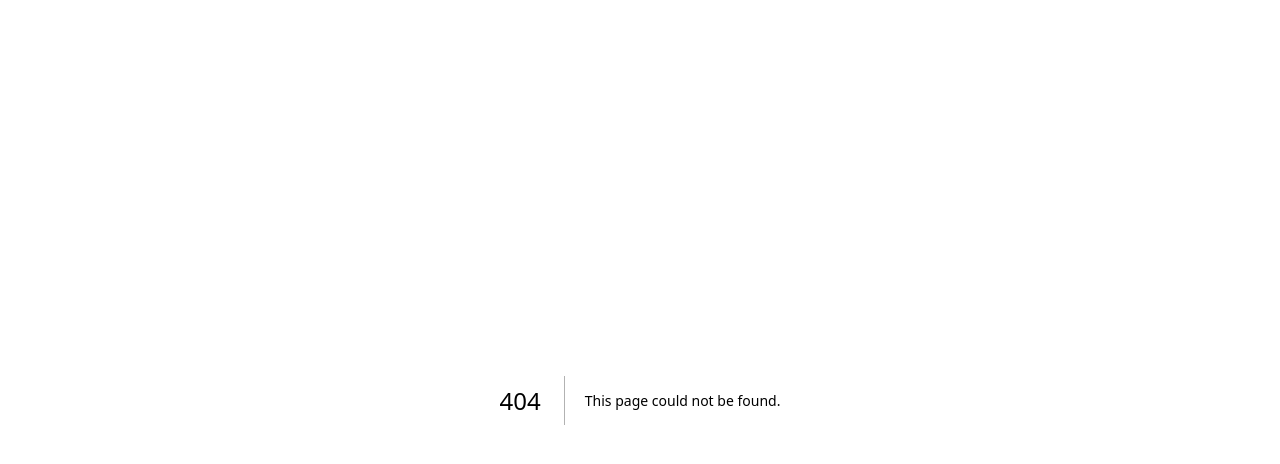
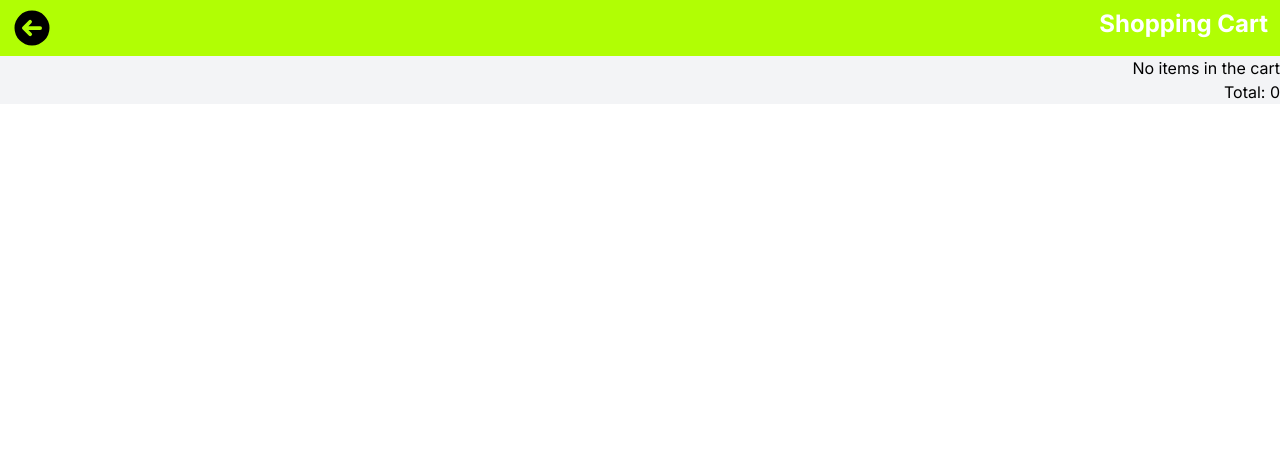
Before and after one commit to Alicesinha/ton_stone, a Next.js app: page /cart_items in a window 1280 px wide. Before the commit this address had no page. Shown: the top 464 px of the page. Built offline with nearby package versions, Linux system fonts and the light colour scheme.

Commit message:
feat: cart page with sum items and price total

```diff
--- a/src/app/cartItems/index.tsx
+++ /dev/null
@@ -1,23 +0,0 @@
-'use client'
-import { useAppState } from '@/context/AppState'
-import React from 'react'
-import ProductCard from '@/components/product_item_wrapper'
-
-export default function CartWrapper() {
-	const {
-		state: {
-			productToCard: { productToCard },
-		},
-	} = useAppState()
-
-	return (
-		<div className='max-w-9xl mx-auto p-4'>
-			<h2 className='text-2xl font-bold mb-4'>Shopping Cart</h2>
-			<div className='grid grid-cols-1 sm:grid-cols-2 gap-4 border border-gray-300 rounded-lg p-4'>
-				{productToCard.map(product => (
-					<ProductCard key={product.id} itemData={product} />
-				))}
-			</div>
-		</div>
-	)
-}
--- /dev/null
+++ b/src/app/cart_items/page.tsx
@@ -0,0 +1,42 @@
+'use client'
+import { useAppState } from '@/context/AppState'
+import React from 'react'
+import ProductCard from '@/components/product_item_wrapper'
+import { ArrowLeftCircleIcon } from '@heroicons/react/16/solid'
+import Link from 'next/link'
+
+export default function CartWrapper() {
+	const {
+		state: {
+			productToCard: { productToCard },
+		},
+	} = useAppState()
+
+	return (
+		<div className='max-w-9xl mx-auto '>
+			<div className='py-2 px-3 flex justify-between bg-custom-green align-center '>
+				<Link href={'/'}>
+					<ArrowLeftCircleIcon className='w-10 h-10' />
+				</Link>
+				<h2 className='mb-0 text-2xl font-bold text text-white'>
+					Shopping Cart
+				</h2>
+			</div>
+			<div className='bg-custom-light-gray'>
+				<h3 className='mb-0 text-1xl text text-black text-end'>
+					{productToCard.length === 0
+						? 'No items in the cart'
+						: `Total items in the cart: ${productToCard.length}`}
+				</h3>
+				<p className='mb-0 text-1xl text text-black text-end'>
+					Total: {productToCard.reduce((acc, item) => acc + item.price, 0)}
+				</p>
+			</div>
+			<div className='grid grid-cols-1 sm:grid-cols-2 gap-4 rounded-lg p-4'>
+				{productToCard.map(product => (
+					<ProductCard key={product.id} itemData={product} />
+				))}
+			</div>
+		</div>
+	)
+}
--- a/src/app/globals.css
+++ b/src/app/globals.css
@@ -18,11 +18,7 @@
 
 body {
 	color: rgb(var(--foreground-rgb));
-  background: linear-gradient(
-      to bottom,
-      transparent,
-      rgb(var(--background-end-rgb))
-    )
+	background: linear-gradient(to bottom, transparent, rgb(var(foreground-rgb)))
 		rgb(var(--background-start-rgb));
 }
 
--- a/src/app/page.tsx
+++ b/src/app/page.tsx
@@ -1,7 +1,7 @@
 'use client'
 
 import CartWrapper from '@/components/cart_wrapper'
-import ShoppingCard from '../components/shoppingCart/page'
+import ShoppingCard from '../components/shopping_cart/page'
 
 export default function Home() {
 	return (
--- a/src/components/cart_wrapper/index.tsx
+++ b/src/components/cart_wrapper/index.tsx
@@ -1,14 +1,15 @@
 'use client'
 import { useAppState } from '@/context/AppState'
 import React from 'react'
-import ProductCard from '../product_item_wrapper'
+import { ShoppingBagIcon } from '@heroicons/react/20/solid'
+import Link from 'next/link'
 
 export default function CartWrapper() {
-	const {
-		state: {
-			productToCard: { productToCard },
-		},
-	} = useAppState()
-
-	return <div className='p-4'></div>
+	return (
+		<div className='py-2 px-3 flex justify-end bg-custom-green'>
+			<Link href={'/cart_items'}>
+				<ShoppingBagIcon className='w-10 h-10' />
+			</Link>
+		</div>
+	)
 }
--- a/src/components/product_item_wrapper/index.tsx
+++ b/src/components/product_item_wrapper/index.tsx
@@ -27,7 +27,7 @@ export default function ProductCard({ itemData }: ProductItemProps) {
 	}
 
 	return (
-		<div className='max-w-sm bg-white shadow-lg rounded-lg overflow-hidden'>
+		<div className='max-w-sm bg-white shadow-sm rounded-lg overflow-hidden'>
 			<Image
 				src={itemData.image}
 				alt={itemData.title}
--- a/src/components/shoppingCart/page.tsx
+++ b/src/components/shopping_cart/page.tsx
@@ -30,7 +30,7 @@ export default function ShoppingCard() {
 	}, [])
 
 	return (
-		<div className='grid grid-cols-2 sm:grid-cols-4 gap-4 border border-gray-300 rounded-lg p-4'>
+		<div className='grid grid-cols-2 sm:grid-cols-4 gap-4 border rounded-lg p-4'>
 			{loading && <LoadingSpinner />}
 			{products.length > 0 &&
 				products.map(product => (
--- a/tailwind.config.ts
+++ b/tailwind.config.ts
@@ -1,20 +1,26 @@
-import type { Config } from "tailwindcss";
+import type { Config } from 'tailwindcss'
 
 const config: Config = {
 	content: [
-    "./src/pages/**/*.{js,ts,jsx,tsx,mdx}",
-    "./src/components/**/*.{js,ts,jsx,tsx,mdx}",
-    "./src/app/**/*.{js,ts,jsx,tsx,mdx}",
+		'./src/pages/**/*.{js,ts,jsx,tsx,mdx}',
+		'./src/components/**/*.{js,ts,jsx,tsx,mdx}',
+		'./src/app/**/*.{js,ts,jsx,tsx,mdx}',
 	],
 	theme: {
 		extend: {
-      backgroundImage: {
-        "gradient-radial": "radial-gradient(var(--tw-gradient-stops))",
-        "gradient-conic":
-          "conic-gradient(from 180deg at 50% 50%, var(--tw-gradient-stops))",
+			backgroundColor: {
+				'custom-green': '#B1FE04',
+				'custom-light-gray': '#F3F4F6',
+			},
+			colors: {
+				primary: '#FF6363',
+				secondary: {
+					100: '#E2E2D5',
+					200: '#888883',
+				},
 			},
 		},
 	},
 	plugins: [],
-};
-export default config;
+}
+export default config
```
Lines whose indentation alone changed are shown as unchanged.
